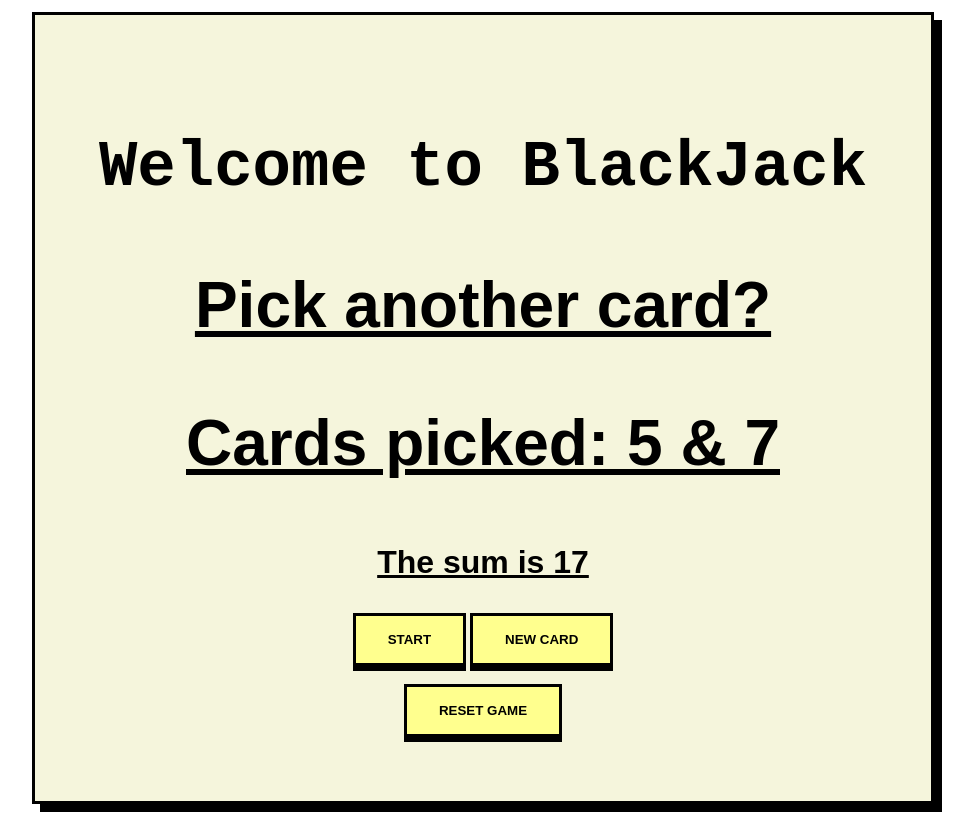
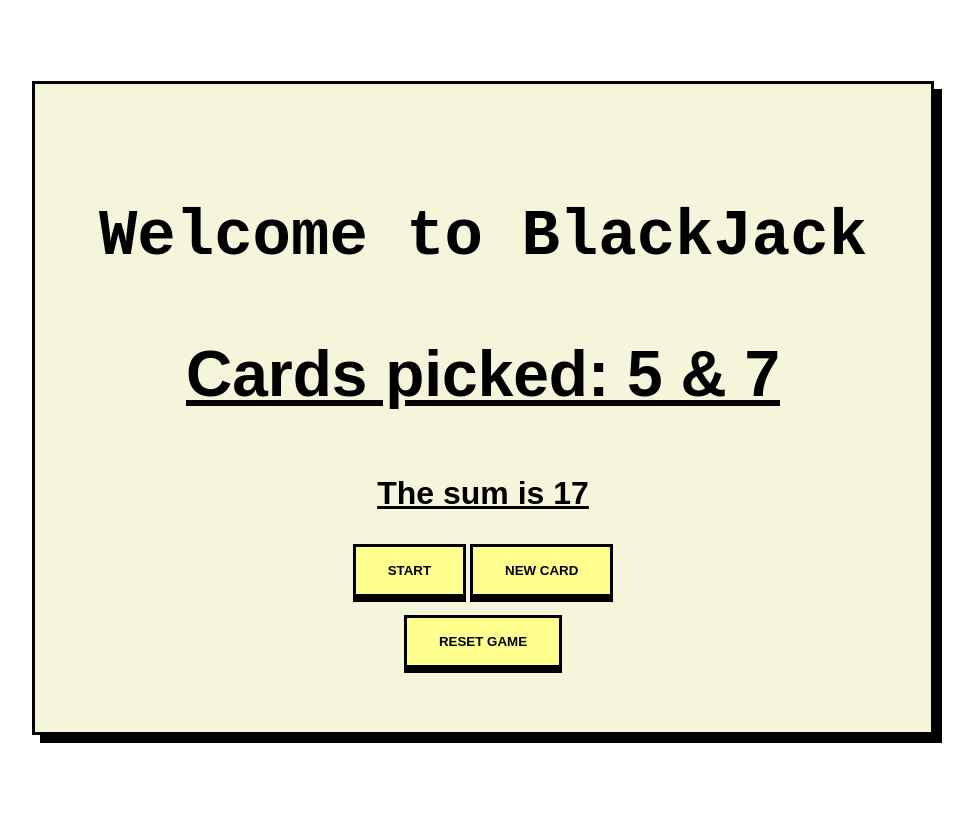
Before and after one commit to Naveenmeh02/Learning-about-ES6, a plain HTML site: page mini-project/index.html in a window 1280 px wide. Both pictures are taken after a click on the button "NEW CARD". Shown: the whole page, without its empty margins (157-1130 px from the left). Drawn offline with Linux system fonts and the light colour scheme.

Commit message:
changes made

```diff
--- a/mini-project/index.html
+++ b/mini-project/index.html
@@ -9,7 +9,7 @@
 <body>
     <div class="wrapper">
         <h2 class="heading">Welcome to BlackJack</h2>
-        <h3 id="message-el">Start a game</h3>
+
         <h3 id="cardsPicked"></h3>
         <p id="cards-el"></p>
         <p id="sum-el"></p>
--- a/mini-project/script.js
+++ b/mini-project/script.js
@@ -21,7 +21,7 @@ const renderGame = () => {
 
 const NewCard = () =>{
     let fresh = 5
-    sum+=fresh
+    sum+=fresh // sum =sum + fresh
     pickedEl.textContent+= ` Cards picked: ${firstCard} & ${secondCard} & ${fresh}`
     renderGame()
 }
```
